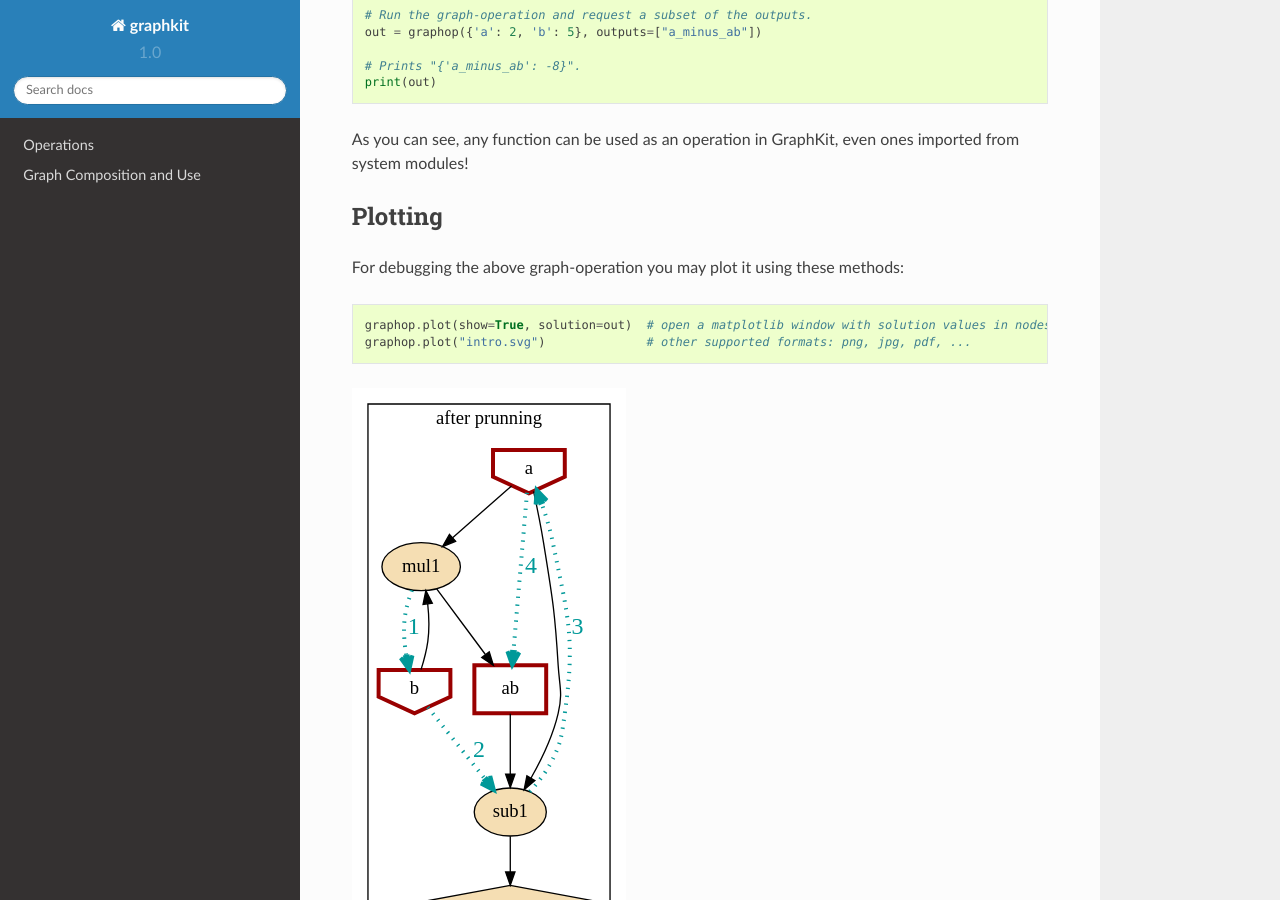
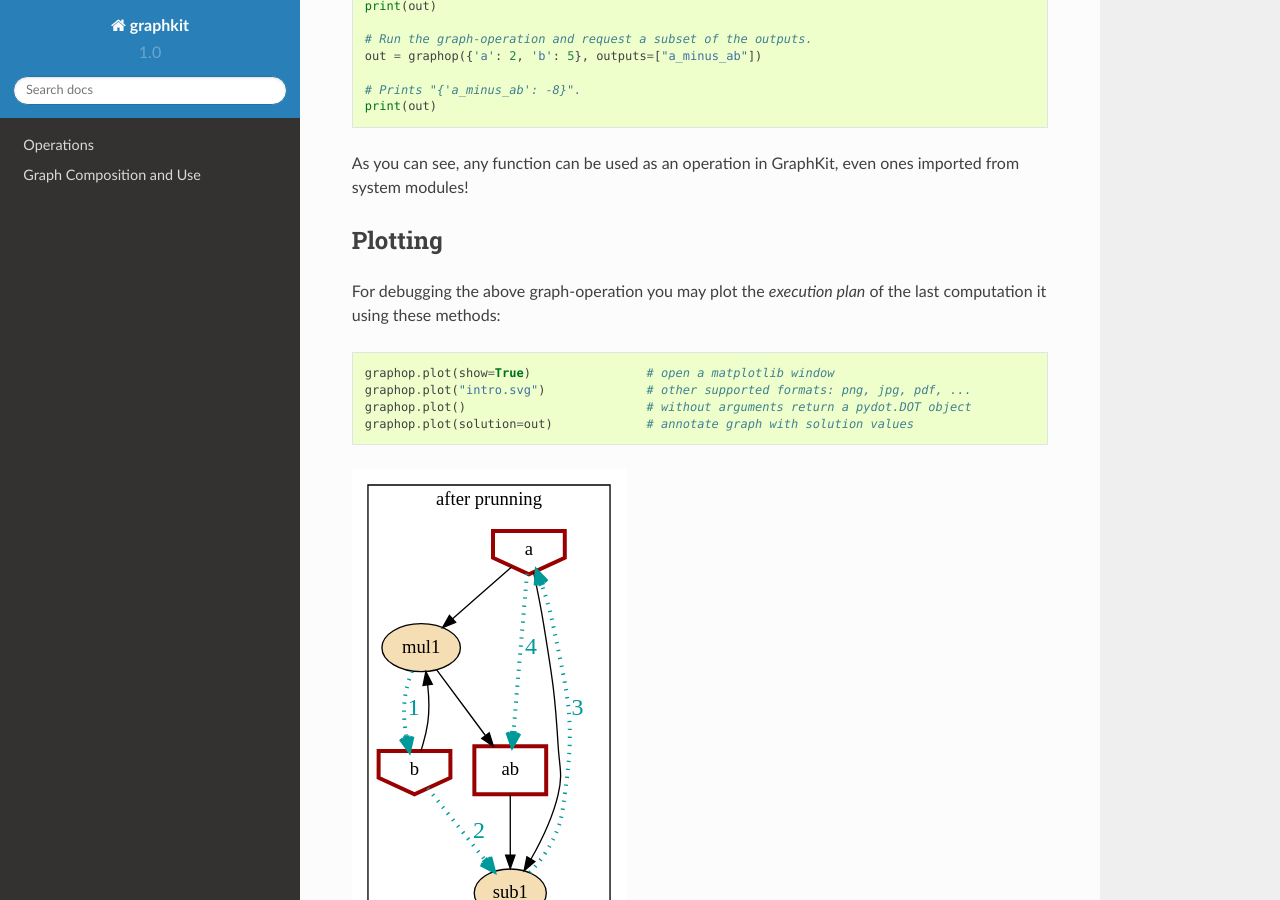
Before and after one commit to yahoo/graphkit, a Sphinx documentation site: the page built from docs/source/index.rst, in a window 1280 px wide and 900 px high, scrolled down 1570 px. Built offline with Sphinx 7.4.7 and the Read the Docs theme 2.0.0, drawn with Linux system fonts in a browser that asks for light colours; formulas are drawn with MathJax 3.

```diff
--- a/docs/source/index.rst
+++ b/docs/source/index.rst
@@ -76,13 +76,18 @@ Here's a Python script with an example GraphKit computation graph that produces
 As you can see, any function can be used as an operation in GraphKit, even ones imported from system modules!
 
 
+.. _plotting:
+
 Plotting
 --------
 
-For debugging the above graph-operation you may plot it using these methods::
+For debugging the above graph-operation you may plot the *execution plan*
+of the last computation it using these methods::
 
-   graphop.plot(show=True, solution=out)  # open a matplotlib window with solution values in nodes
+   graphop.plot(show=True)                # open a matplotlib window
    graphop.plot("intro.svg")              # other supported formats: png, jpg, pdf, ...
+   graphop.plot()                         # without arguments return a pydot.DOT object
+   graphop.plot(solution=out)             # annotate graph with solution values
 
 .. image:: images/intro.svg
     :alt: Intro graph
@@ -93,8 +98,8 @@ For debugging the above graph-operation you may plot it using these methods::
    The legend for all graphkit diagrams, generated by :func:`graphkit.plot.legend()`.
 
 .. Tip::
-   The ``pydot.Dot`` instances returned by ``plot()`` are rendered
-   directly in *Jupyter/IPython* notebooks as SVG images.
+   The `pydot.Dot <https://pypi.org/project/pydot/>`_ instances returned by ``plot()``
+   are rendered directly in *Jupyter/IPython* notebooks as SVG images.
 
 .. NOTE::
    For plots, `Graphviz <https://graphviz.org>`_ program must be in your PATH,
```
Also changed, not shown: README.md (+6 -3 lines), docs/source/graph_composition.rst (+7 -2 lines), 2 other files.
